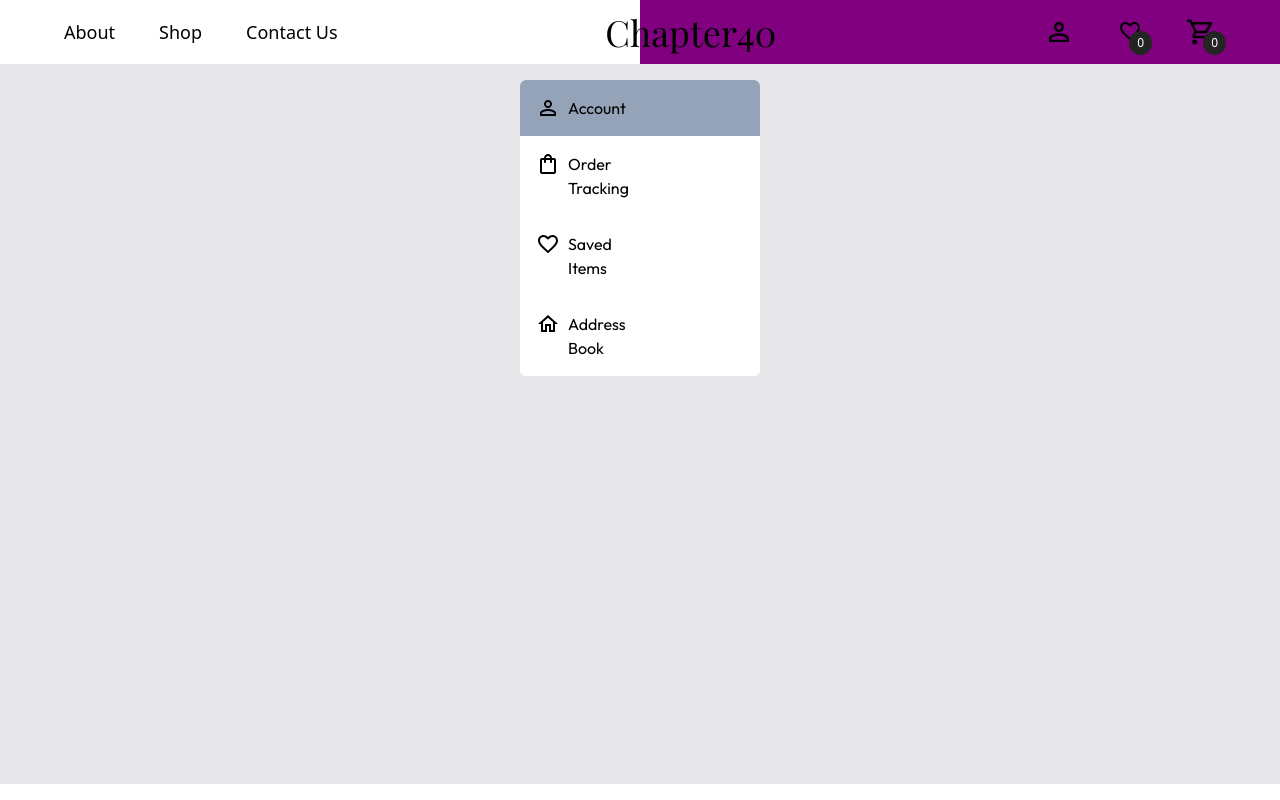
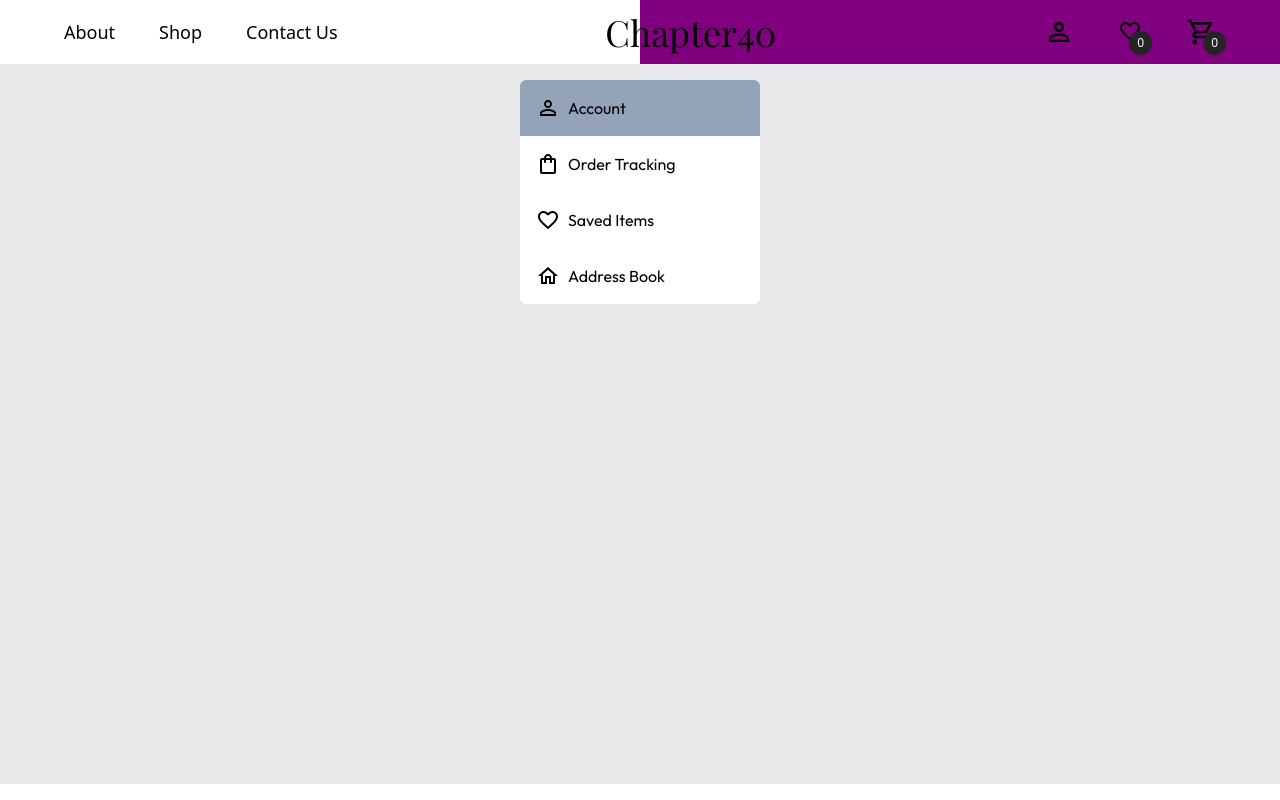
Before and after one commit to Temi-Dire/chapter40-website, a React (Vite) app: page /customer in a window 1280 px wide. Built offline with nearby package versions, Linux system fonts and the light colour scheme.

Commit message:
added navigation

```diff
--- a/src/pages/CustomerOptions.tsx
+++ b/src/pages/CustomerOptions.tsx
@@ -3,11 +3,12 @@ import PersonOutlineOutlinedIcon from "@mui/icons-material/PersonOutlineOutlined
 import ShoppingBagOutlinedIcon from "@mui/icons-material/ShoppingBagOutlined";
 import FavoriteBorderOutlinedIcon from "@mui/icons-material/FavoriteBorderOutlined";
 import HomeOutlinedIcon from "@mui/icons-material/HomeOutlined";
-import { Outlet } from "react-router";
+import { Outlet, useNavigate } from "react-router";
 import { useState } from "react";
 
 const CustomerOptions = () => {
   const [active, setActive] = useState("account");
+  const navigate = useNavigate();
   const currentUrl = window.location.href;
   return (
     <>
@@ -20,7 +21,10 @@ const CustomerOptions = () => {
                 ? "bg-slate-400"
                 : "bg-white hover:bg-[#CCCCCC]"
             }`}
-            onClick={() => setActive("account")}
+            onClick={() => {
+              setActive("account");
+              navigate("account");
+            }}
           >
             <PersonOutlineOutlinedIcon /> <p className="">Account</p>
           </li>
@@ -30,10 +34,15 @@ const CustomerOptions = () => {
                 ? "bg-slate-400"
                 : "bg-white hover:bg-[#CCCCCC] "
             }`}
-            onClick={() => setActive("order")}
+            onClick={() => {
+              setActive("order");
+              navigate("/customer/order");
+            }}
           >
             <ShoppingBagOutlinedIcon />
-            <p>Order <span className="hidden lg:block">Tracking</span></p>
+            <p>
+              Order <span className="hidden lg:inline">Tracking</span>
+            </p>
           </li>
           <li
             className={`flex gap-2 px-4 py-4 cursor-pointer w-full ${
@@ -41,10 +50,15 @@ const CustomerOptions = () => {
                 ? "bg-slate-400"
                 : "bg-white hover:bg-[#CCCCCC] "
             }`}
-            onClick={() => setActive("saved")}
+            onClick={() => {
+              setActive("saved");
+              navigate("/customer/saved");
+            }}
           >
             <FavoriteBorderOutlinedIcon />
-            <p>Saved <span className="hidden lg:block">Items</span></p>
+            <p>
+              Saved <span className="hidden lg:inline">Items</span>
+            </p>
           </li>
           <li
             className={`flex gap-2 px-4 py-4 md:rounded-b-md cursor-pointer w-full ${
@@ -55,7 +69,9 @@ const CustomerOptions = () => {
             onClick={() => setActive("address")}
           >
             <HomeOutlinedIcon />
-            <p>Address <span className="hidden lg:block">Book</span></p>
+            <p>
+              Address <span className="hidden lg:inline">Book</span>
+            </p>
           </li>
         </ul>
         <Outlet />
```
